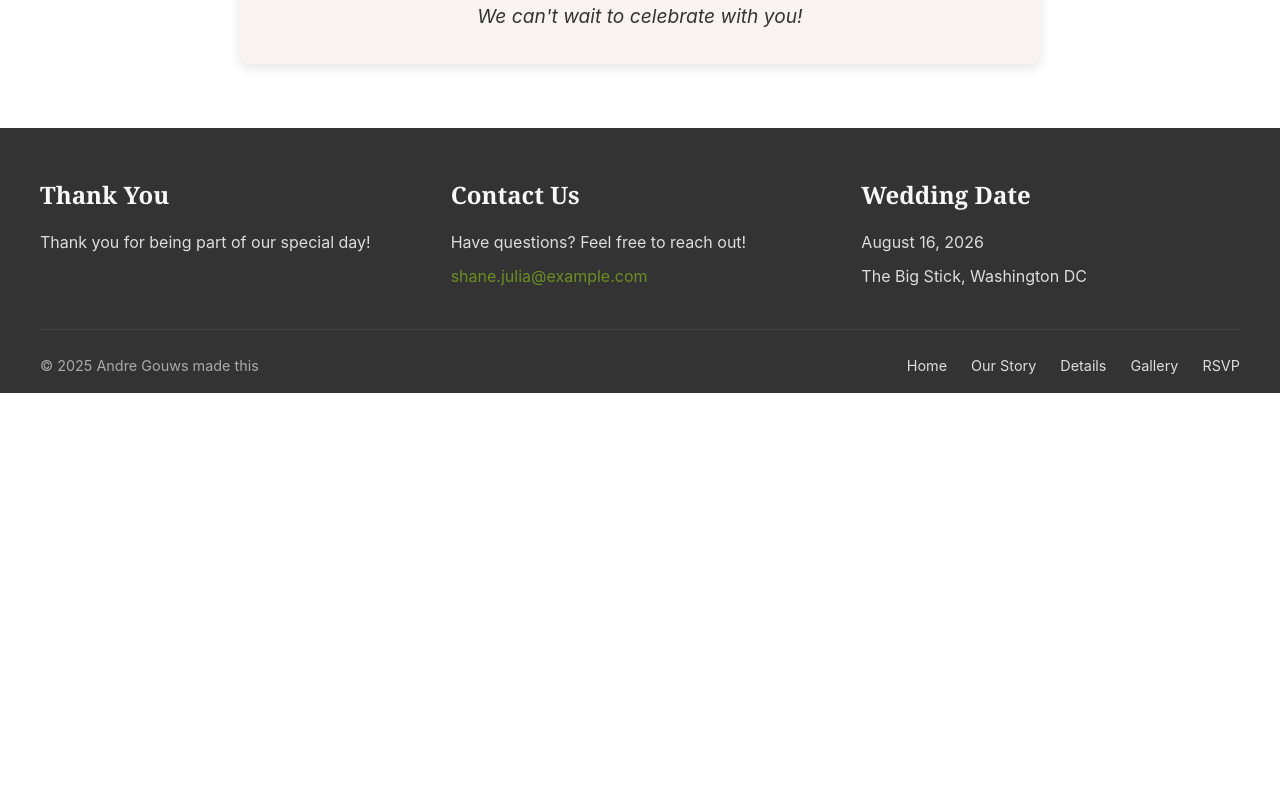
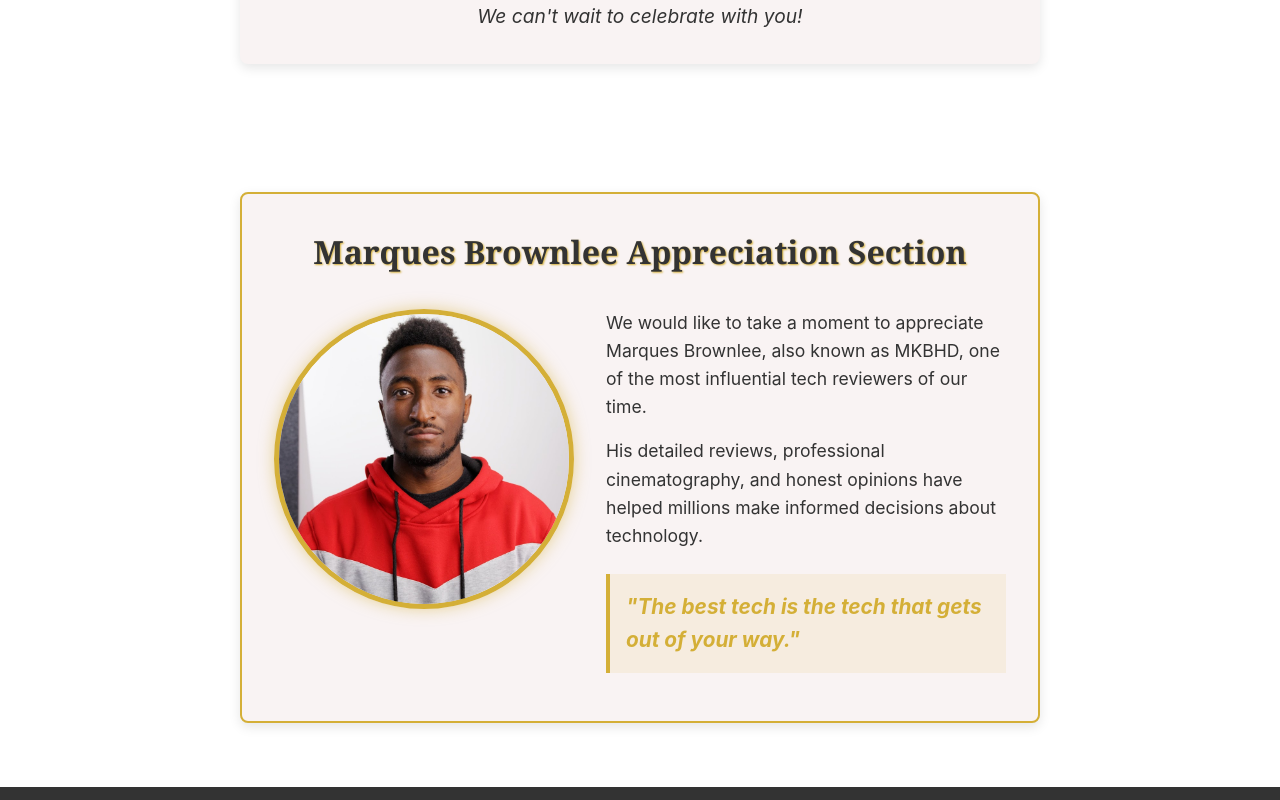
Before and after one commit to ProbeIke/weddingwebsite, a React (Create React App) app: page / in a window 1280 px wide. Shown: the part 6960-7760 px from the top of the page. Before the commit the page ends 7353 px from the top, so only its background shows below. Built offline with nearby package versions, Linux system fonts and the light colour scheme.

Commit message:
Added marques brownlee appreciation section

```diff
--- a/src/App.tsx
+++ b/src/App.tsx
@@ -7,6 +7,7 @@
 import RSVP from './components/RSVP';
 import GiftSection from './components/GiftSection';
 import CountdownTimer from './components/CountdownTimer';
+import MarquesSection from './components/MarquesSection';
 import Footer from './components/Footer';
 
 function App() {
@@ -19,6 +20,7 @@
       <RSVP />
       <GiftSection />
       <CountdownTimer />
+      <MarquesSection />
       <Footer />
     </div>
   );
--- /dev/null
+++ b/src/components/MarquesSection.css
@@ -0,0 +1,102 @@
+.marques-section {
+  padding: 4rem 2rem;
+  background-color: #fff;
+}
+
+.marques-container {
+  max-width: 800px;
+  margin: 0 auto;
+  text-align: center;
+  background-color: #f9f3f3;
+  padding: 2rem;
+  border-radius: 8px;
+  box-shadow: 0 4px 12px rgba(0, 0, 0, 0.1);
+  border: 2px solid #D4AF37; /* Golden border */
+}
+
+.marques-container h2 {
+  font-family: 'Georgia', 'Times New Roman', serif;
+  font-size: 2rem;
+  margin-bottom: 2rem;
+  color: #333;
+  text-shadow: 1px 1px 2px #D4AF37; /* Golden text shadow */
+}
+
+.marques-content {
+  display: flex;
+  flex-direction: column;
+  align-items: center;
+  gap: 2rem;
+}
+
+.marques-image-container {
+  width: 300px;
+  height: 300px;
+  border-radius: 50%;
+  overflow: hidden;
+  border: 5px solid #D4AF37; /* Golden border */
+  box-shadow: 0 0 15px rgba(212, 175, 55, 0.5); /* Golden glow */
+}
+
+.marques-image {
+  width: 100%;
+  height: 100%;
+  object-fit: cover;
+}
+
+.marques-text {
+  max-width: 600px;
+}
+
+.marques-text p {
+  margin-bottom: 1rem;
+  font-size: 1.1rem;
+  line-height: 1.6;
+  color: #333;
+}
+
+.marques-quote {
+  font-style: italic;
+  font-weight: bold;
+  color: #D4AF37 !important; /* Golden text color */
+  font-size: 1.3rem !important;
+  margin-top: 1.5rem !important;
+  padding: 1rem;
+  border-left: 4px solid #D4AF37; /* Golden left border */
+  background-color: rgba(212, 175, 55, 0.1); /* Light golden background */
+  text-align: left;
+}
+
+@media (min-width: 768px) {
+  .marques-content {
+    flex-direction: row;
+    text-align: left;
+    align-items: flex-start;
+  }
+
+  .marques-image-container {
+    flex-shrink: 0;
+  }
+}
+
+@media (max-width: 768px) {
+  .marques-image-container {
+    width: 250px;
+    height: 250px;
+  }
+}
+
+@media (max-width: 480px) {
+  .marques-image-container {
+    width: 200px;
+    height: 200px;
+  }
+
+  .marques-text p {
+    font-size: 1rem;
+  }
+
+  .marques-quote {
+    font-size: 1.1rem !important;
+  }
+}
--- /dev/null
+++ b/src/components/MarquesSection.tsx
@@ -0,0 +1,35 @@
+import React from 'react';
+import './MarquesSection.css';
+import marquesImage from '../assets/images/marques.jpg';
+
+const MarquesSection: React.FC = () => {
+  return (
+    <section className="marques-section" id="marques">
+      <div className="marques-container">
+        <h2>Marques Brownlee Appreciation Section</h2>
+
+        <div className="marques-content">
+          <div className="marques-image-container">
+            <img src={marquesImage} alt="Marques Brownlee" className="marques-image" />
+          </div>
+
+          <div className="marques-text">
+            <p>
+              We would like to take a moment to appreciate Marques Brownlee,
+              also known as MKBHD, one of the most influential tech reviewers of our time.
+            </p>
+            <p>
+              His detailed reviews, professional cinematography, and honest opinions
+              have helped millions make informed decisions about technology.
+            </p>
+            <p className="marques-quote">
+              "The best tech is the tech that gets out of your way."
+            </p>
+          </div>
+        </div>
+      </div>
+    </section>
+  );
+};
+
+export default MarquesSection;
```
Also changed, not shown: src/assets/images/marques.jpg (added).
